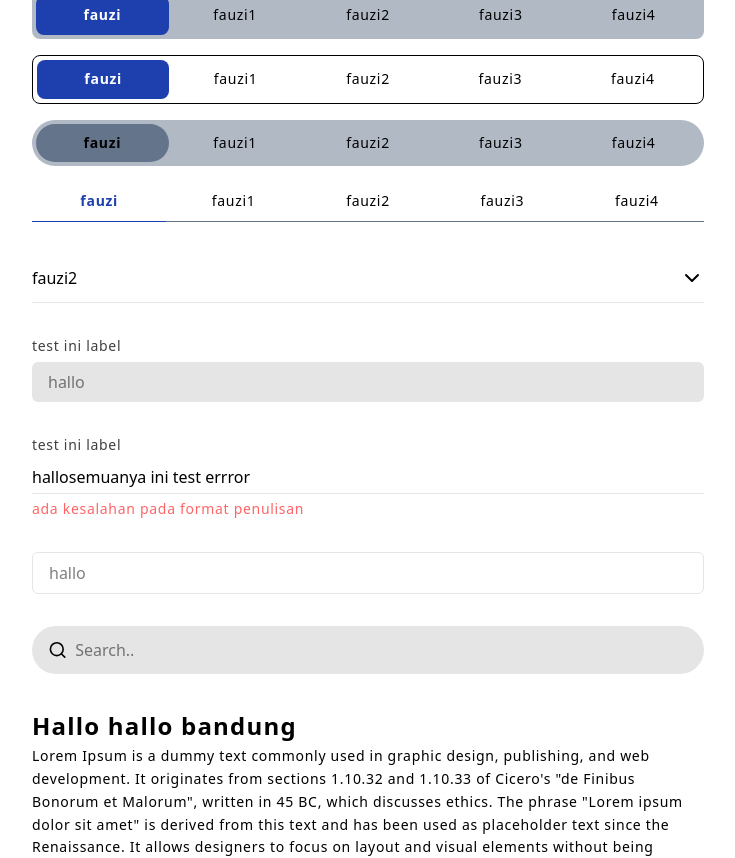
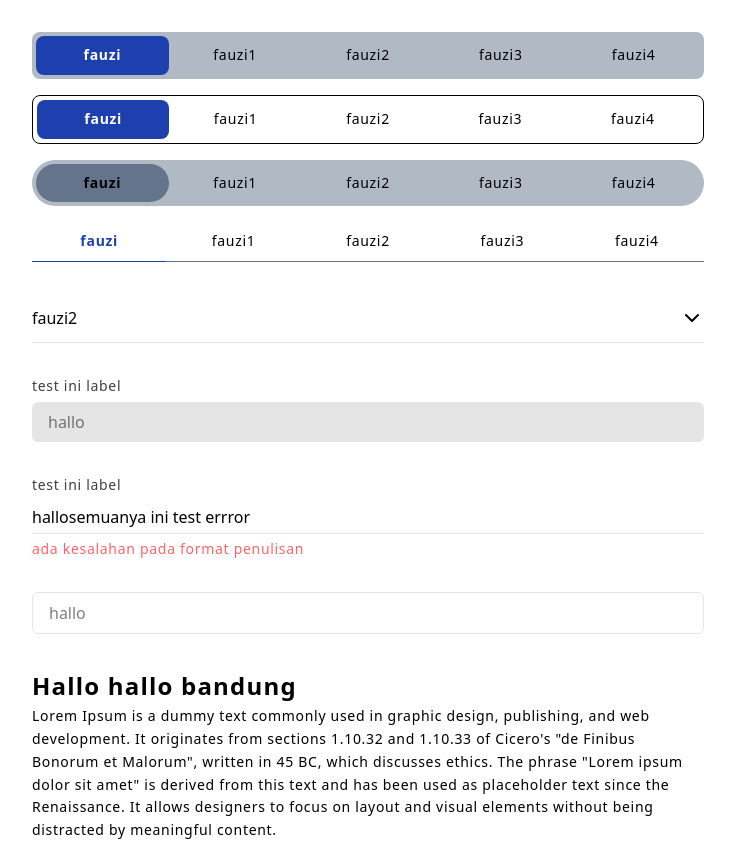
Before and after one commit to FauziSeptians/zsanss-ui, a React (Vite) app: page / in a window 1280 px wide. Shown: the top 858 px of the page, without its empty margins (272-1007 px from the left). Built offline with nearby package versions, Linux system fonts and the light colour scheme.

Commit message:
chore: console

```diff
--- a/eslint.config.js
+++ b/eslint.config.js
@@ -22,5 +22,8 @@ export default defineConfig([
       ecmaVersion: 2020,
       globals: globals.browser,
     },
+    rules: {
+      'no-console': ['error', { allow: ['warn', 'error'] }],
+    },
   },
 ])
--- a/lib/components/Dropdown/Dropdown.tsx
+++ b/lib/components/Dropdown/Dropdown.tsx
@@ -12,11 +12,6 @@ function Dropdown({
   searchValue,
   ...props
 }: DropdownTypes) {
-  console.log(item);
-
-  console.log(valueLabel);
-  console.log(setValueLabel);
-
   return (
     <div
       className={classNames(
--- a/lib/components/Dropdown/index.tsx
+++ b/lib/components/Dropdown/index.tsx
@@ -37,8 +37,6 @@ function InputDropdown({
     searchValue: searchValue,
     setSearch: setSearchValue,
   };
-
-  console.log("search", searchValue);
 
   return (
     <>
--- a/lib/components/Layout/Sidebar.tsx
+++ b/lib/components/Layout/Sidebar.tsx
@@ -162,15 +162,11 @@ export default function Sidebar(props: LayoutTypes) {
 
       if (!isSidebarOpen) setIsSidebarOpen(true);
 
-      console.log(clickableMenu);
-
       setClickableMenu((prev) => ({
          isOpen: prev?.url === menuURL && prev.isOpen ? false : true,
          url: menuURL,
       }));
    }
-
-   console.log(clickableMenu);
 
    return (
       <div className="flex w-full">
--- a/src/App.tsx
+++ b/src/App.tsx
@@ -80,7 +80,6 @@ function App() {
             ]}
             value={{ key: "fauzi2", value: "fauzi2" }}
           >
-            <Input.Search setSearch={(val) => console.log(val)} searchValue={""} />
             <Input.Dropdown onClick={(val: itemTypes) => setVal(val)} />
           </Input>
         </div>{" "}
@@ -99,7 +98,6 @@ function App() {
           inputVariant={VARIANT.BORDERED}
           placeHolder="hallo"
         />
-        <Search setSearch={(val) => console.log(val)} searchValue={""} />
         <div>
           <Typography.Title>Hallo hallo bandung</Typography.Title>
           <Typography.Text>{val?.key}</Typography.Text>
```
